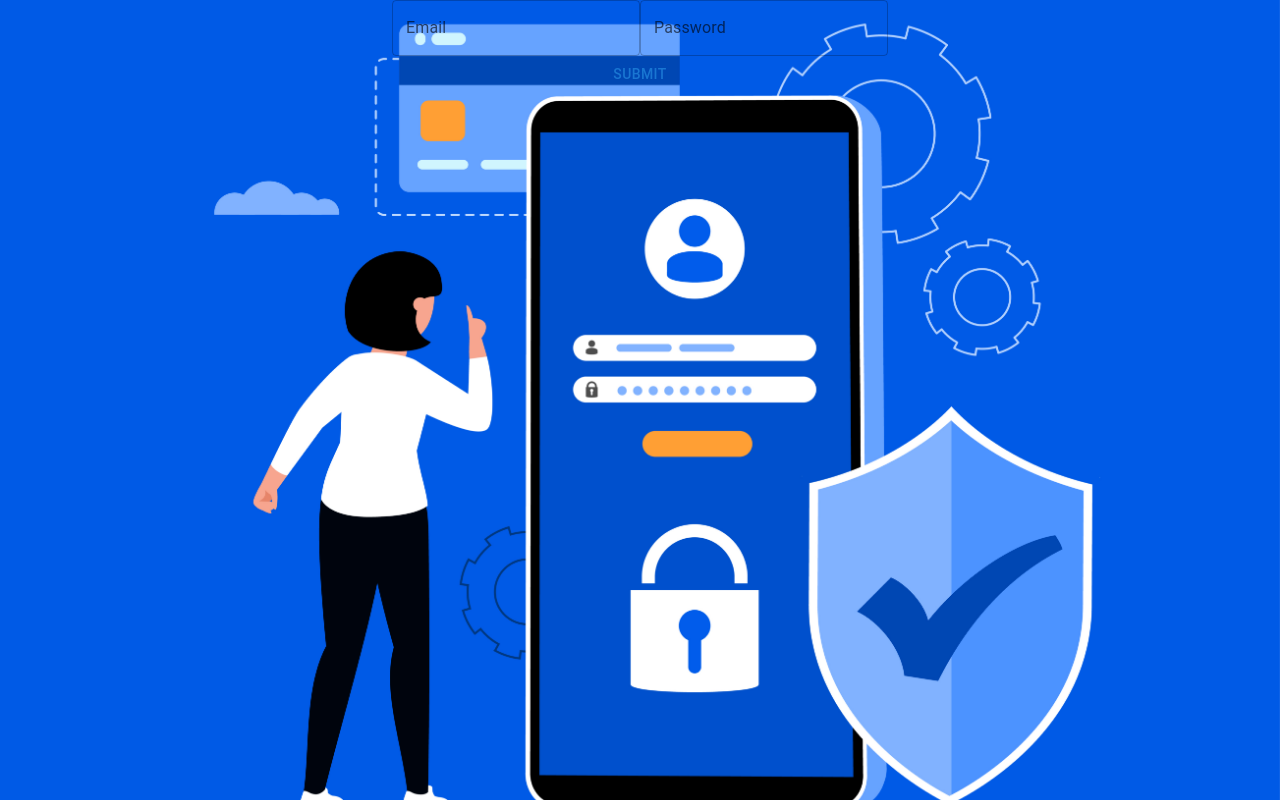
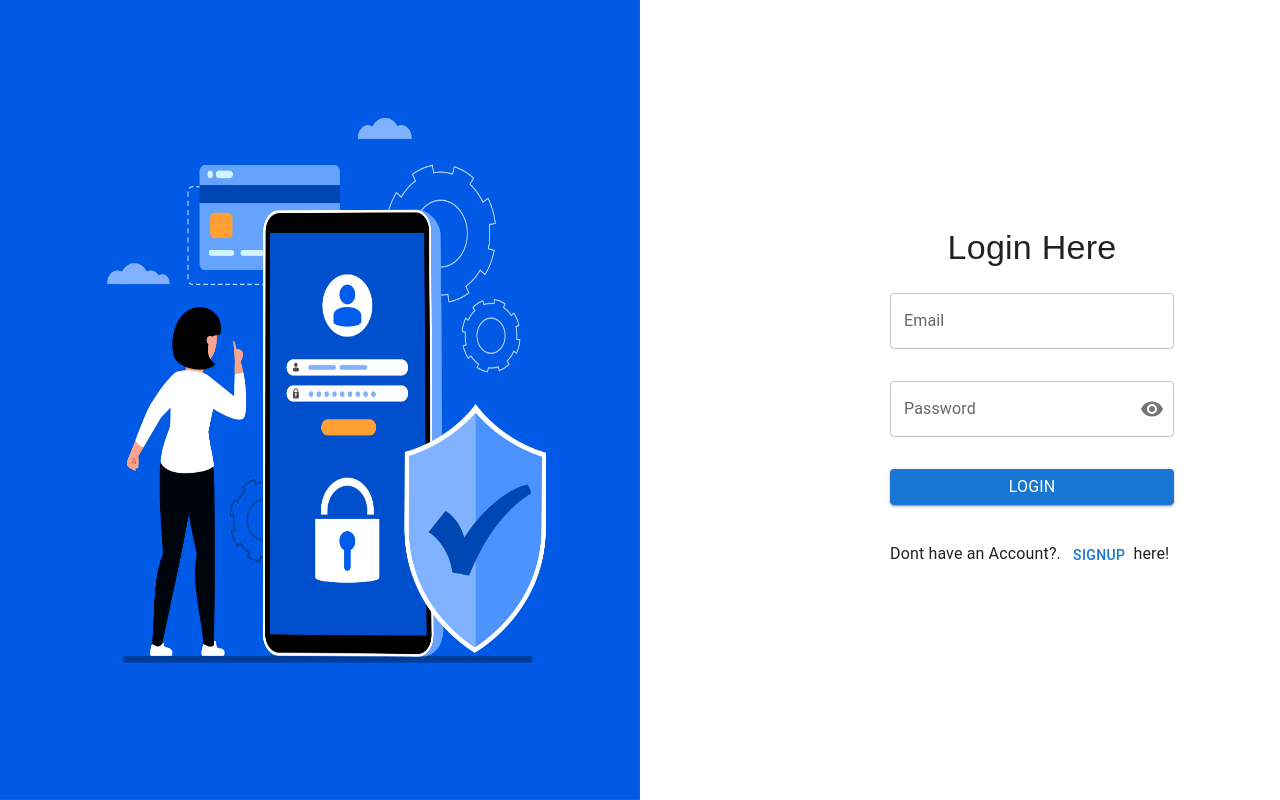
Before and after one commit to scragonrex/matterGrabber-frontend, a React (Create React App) app: page / in a window 1280 px wide. Built offline with nearby package versions, Linux system fonts and the light colour scheme.

Commit message:
made login ui

```diff
--- a/src/components/Form.jsx
+++ b/src/components/Form.jsx
@@ -2,10 +2,13 @@ import React, { useState } from 'react'
 import * as yup from 'yup'  //* for importing every content of that module
 import { Formik } from 'formik'
 import { Visibility, VisibilityOff } from '@mui/icons-material'
-import { Box, Button, FormControl, IconButton, InputAdornment, InputLabel, OutlinedInput, TextField } from '@mui/material'
+import { Alert, Box, Button, FormControl, IconButton, InputAdornment, InputLabel, Link, OutlinedInput, TextField, Typography } from '@mui/material'
 import { useNavigate } from 'react-router'
 import { useDispatch } from 'react-redux'
 import { setLogin } from '../store/authSlice'
+import Flex from './Flex'
+import Snackbar from '@mui/material/Snackbar';
+import MuiAlert from '@mui/material/Alert';
 
 const registerSchema = yup.object().shape({
   firstName: yup.string().required("required"),
@@ -52,6 +55,7 @@ const Form = (props) => {
   const navigate = useNavigate();
   const dispatch = useDispatch();
   const login = async (values, onSubmitProps) => {
+    console.log("logging")
     const response = await fetch("http://localhost:5000/login",
       {
         method: "POST",
@@ -60,8 +64,10 @@ const Form = (props) => {
       });
 
     const loggedIn = await response.json();
+    console.log(loggedIn);
     onSubmitProps.resetForm();
     if (loggedIn) {
+      setOpen(true);
       dispatch(setLogin(
         {
           user: loggedIn.user,
@@ -92,6 +98,16 @@ const Form = (props) => {
     if (pageType == "login") await login(values, onSubmitProps);
 
   };
+
+  const [open, setOpen] = React.useState(false);
+
+  const handleClose = (event, reason) => {
+    if (reason === 'clickaway') {
+      return;
+    }
+
+    setOpen(false);
+  };
   return (
     <Formik onSubmit={handleFormSubmit}
       initialValues={pageType == "login" ? initialValuesLogin : initialValuesRegister}
@@ -108,9 +124,10 @@ const Form = (props) => {
           resetForm,
         }) => (
           <form onSubmit={handleSubmit}>
-            <Box>
+            <Box sx={{ display: "flex", flexDirection: "column", border: '1px solid balck', gap: '2rem' }}>
               {pageType == "register" && (
                 <>
+                  <Box sx={{ display: "flex", gap: "1rem" }}>
                     <TextField name='firstName'
                       value={values.firstname}
                       required label="Firstname"
@@ -128,7 +145,9 @@ const Form = (props) => {
                       onChange={handleChange}
                       error={Boolean(touched.lastName && Boolean(errors.lastName))}
                       helperText={touched.lastName && errors.lastName} />
+                  </Box>
 
+                  <Box sx={{ display: "flex", gap: "1rem" }}>
                     <TextField name='email'
                       value={values.email}
                       required label="Email"
@@ -147,6 +166,8 @@ const Form = (props) => {
                       onChange={handleChange}
                       error={Boolean(touched.age && Boolean(errors.age))}
                       helperText={touched.age && errors.age} />
+                  </Box>
+
 
                   <FormControl sx={{ m: 1, width: '25ch' }} variant="outlined">
                     <InputLabel htmlFor="outlined-adornment-password">Password</InputLabel>
@@ -200,6 +221,7 @@ const Form = (props) => {
                       label="Confirm Password"
                     />
                   </FormControl>
+
                 </>
               )}
               {pageType == "login" && (<>
@@ -213,21 +235,45 @@ const Form = (props) => {
                   helperText={touched.email && errors.email}
                 />
 
-                <TextField
-                  label="Password"
+                <FormControl variant="outlined">
+                  <InputLabel htmlFor="outlined-adornment-password">Password</InputLabel>
+                  <OutlinedInput
+                    id="outlined-adornment-password"
+                    name='password' value={values.password}
+                    type={showPassword ? 'text' : 'password'}
+                    onChange={handleChange}
                     onBlur={handleBlur}
-                  onChange={handleChange}
-                  value={values.password}
-                  name="password"
-                  type="password"
                     error={Boolean(touched.password && Boolean(errors.password))}
                     helperText={touched.password && errors.password}
+                    endAdornment={
+                      <InputAdornment position="end">
+                        <IconButton
+                          aria-label="toggle password visibility"
+                          onClick={handleClickShowPassword}
+                          onMouseDown={handleMouseDownPassword}
+                          edge="end"
+                        >
+                          {showPassword ? <VisibilityOff /> : <Visibility />}
+                        </IconButton>
+                      </InputAdornment>
+                    }
+                    label="Password"
                   />
+                </FormControl>
+                <Snackbar open={open} autoHideDuration={6000} onClose={handleClose}  anchorOrigin={{ vertical:"top", horizontal:"center" }}>
+                  <Alert onClose={handleClose} severity="success" sx={{ width: '100%' }}>
+                    This is a success message!
+                  </Alert>
+                </Snackbar>
               </>)}
+              <Button type='submit' variant='contained'>{props.pageType === 'login' ? <Typography>Login</Typography> : <Typography>Register</Typography>}</Button>
+              {
+                pageType === "login" ? (
+                  <div><span>Dont have an Account?. </span><Button onClick={() => navigate('/signup')}>SignUp</Button><span>here!</span></div>
+                ) :
+                  <div><span>Already have an account.</span><Button onClick={() => navigate('/')}>Login</Button><span>here</span></div>
+              }
             </Box>
-            <Button
-              fullWidth
-              type="submit">submit</Button>
           </form>)
       }
     </Formik>
--- a/src/pages/Login.jsx
+++ b/src/pages/Login.jsx
@@ -1,15 +1,19 @@
-import { Box } from '@mui/material'
+import { Box, Typography } from '@mui/material'
 import React from 'react'
 import Form from '../components/Form'
 import Flex from '../components/Flex'
 
 const Login = (props) => {
   return (
-    <Box style={{backgroundImage :"url(/assets/formbg.jpg)", width:"100vw", height:"100vh",backgroundSize:"cover",backgroundPosition:'center', backgroundRepeat:"no-repeat"}}>
-      <Flex sx={{justifyContent:"center"}}>
-        <Form pageType={props.pageType}/>
-        </Flex>
-    </Box>
+    <Flex sx={{ gap: "9rem" }}>
+      <img src="/assets/loginBg.jpg" alt="" srcset="" style={{ height: "100vh", width: "50vw" }} />
+      <div style={{display:"flex", justifyContent:"center", alignItems:"center", height:"100vh", width:"50vw"}}>
+        <Box sx={{ display: "flex", justifyContent: 'space-evenly', alignItems: "center", flexDirection: 'column', padding: '1rem' }}>
+          <div style={{ marginBottom: "1.5rem" }}><Typography variant='h4' sx={{ fontFamily: "sans-serif" }}>Login Here</Typography></div>
+          <Form pageType={props.pageType} />
+        </Box>
+      </div>
+    </Flex>
   )
 }
 
--- a/src/pages/Signup.jsx
+++ b/src/pages/Signup.jsx
@@ -1,14 +1,18 @@
 import { Visibility, VisibilityOff } from '@mui/icons-material'
-import { Box, Button, FormControl, IconButton, InputAdornment, InputLabel, OutlinedInput, TextField } from '@mui/material'
+import { Box, Button, FormControl, IconButton, InputAdornment, InputLabel, OutlinedInput, TextField, Typography } from '@mui/material'
 import React, { useState } from 'react'
 import Form from '../components/Form'
+import Flex from '../components/Flex'
 
 const Signup = (props) => {
 
   return (
-    <Box>
+      <Flex sx={{justifyContent:"center", height:'100vh', }}>
+        <Box sx={{display:"flex",alignItems:"center",flexDirection:'column', padding:'1rem', borderRadius:"1rem", minHeight:"85vh", boxShadow:"0 3px 7px grey"}}>
+        <Typography variant='h4'>Register</Typography>
         <Form pageType={props.pageType}/>
-    </Box>
+        </Box>
+        </Flex>
   )
 }
 
```
Also changed, not shown: public/assets/loginBg.jpg (renamed from public/assets/formbg.jpg), public/assets/logo2.gif (added). Lines whose indentation alone changed are shown as unchanged.
